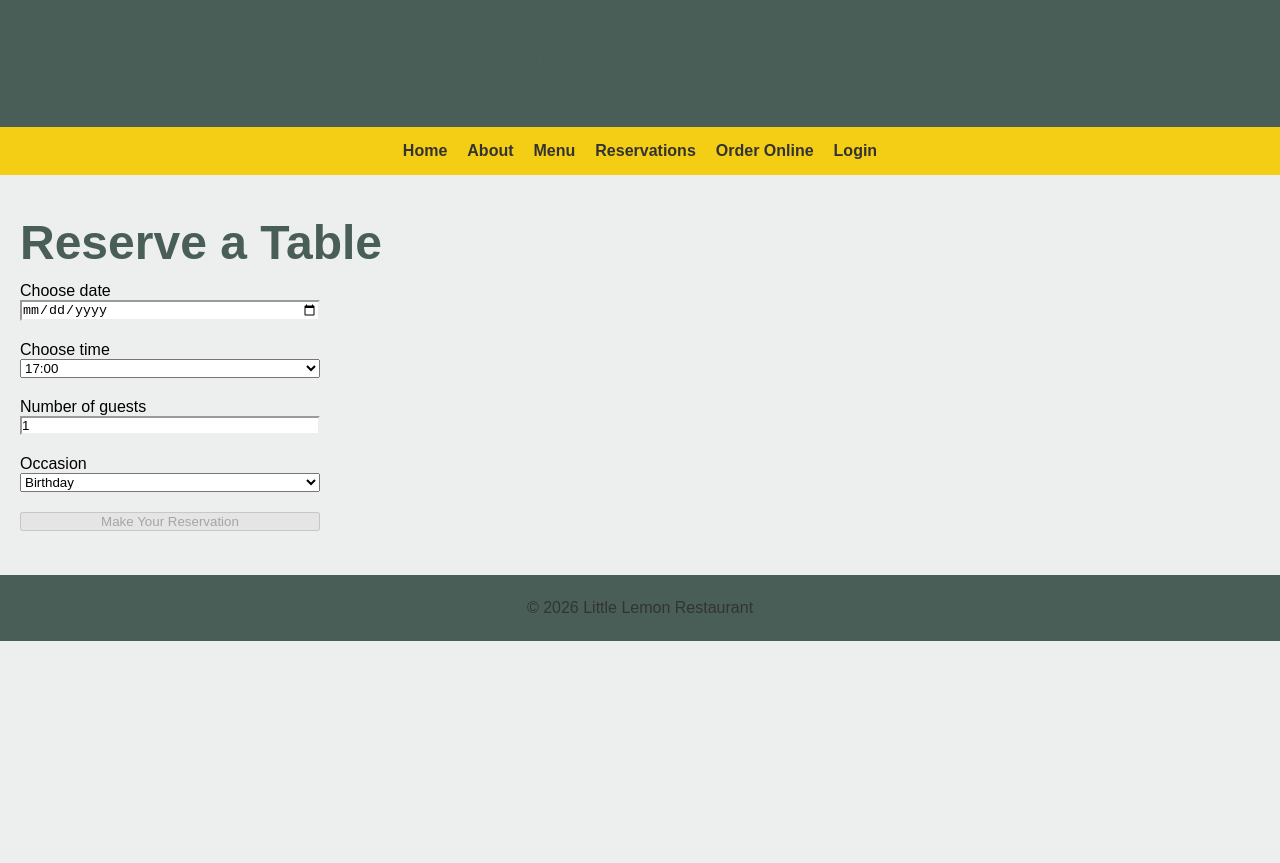
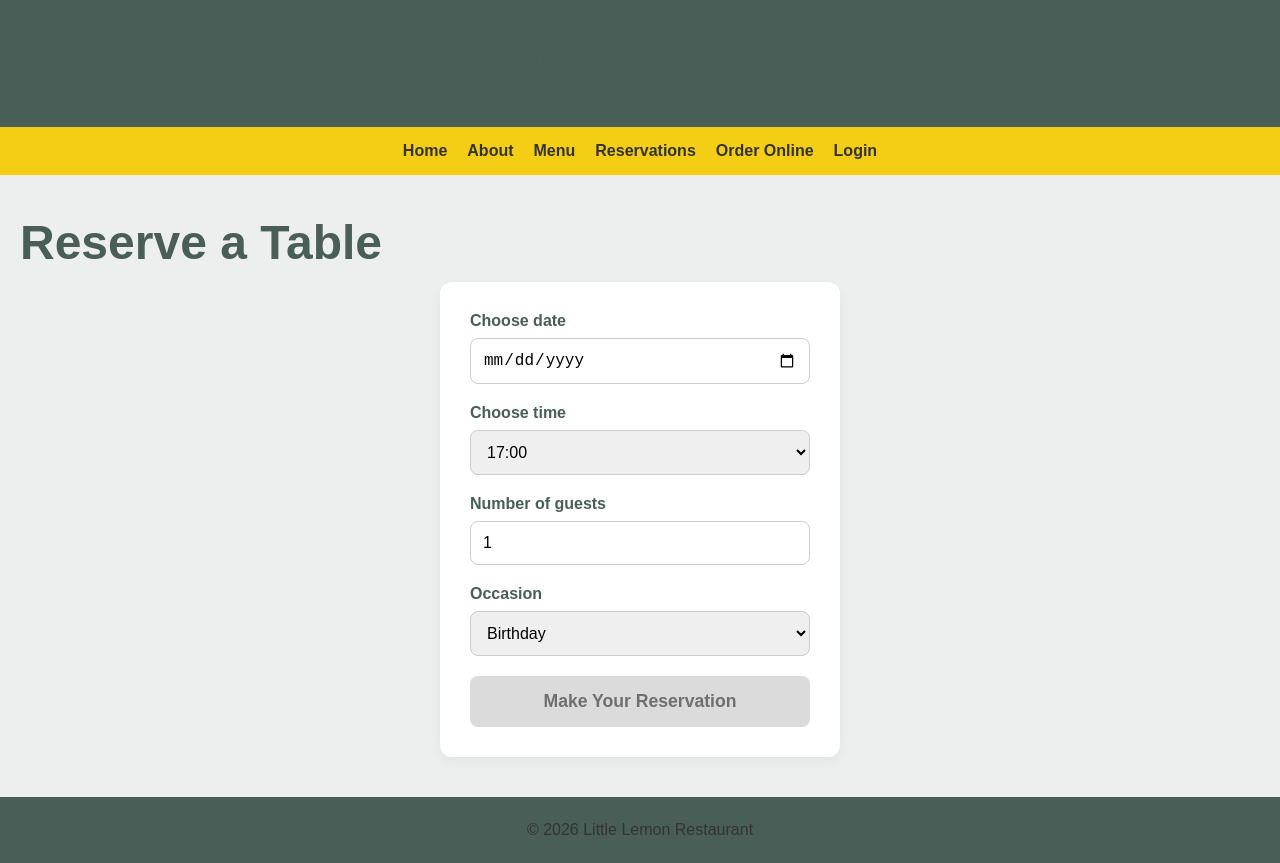
Before and after one commit to KhushiChauhan265/little-lemon-capstone, a React (Create React App) app: page /booking in a window 1280 px wide. Before the commit the page ends 800 px from the top, so only its background shows below. Built offline with nearby package versions, Linux system fonts and the light colour scheme.

Commit message:
completed Evaluating and revising UX

```diff
--- a/src/App.css
+++ b/src/App.css
@@ -124,3 +124,76 @@ img {
     font-size: 1.5rem;
   }
 }
+
+/* Form Styling - Better UX */
+
+form {
+  background-color: white;
+  padding: 30px;
+  border-radius: 12px;
+  box-shadow: 0 4px 12px rgba(0, 0, 0, 0.05);
+  max-width: 400px;
+  margin: 0 auto;
+}
+
+.form-field {
+  display: flex;
+  flex-direction: column;
+  margin-bottom: 20px;
+}
+
+label {
+  font-weight: bold;
+  color: #495E57;
+  margin-bottom: 8px;
+}
+
+input, select {
+  padding: 12px;
+  border: 1px solid #ccc;
+  border-radius: 8px;
+  font-size: 1rem;
+  transition: border-color 0.3s ease;
+}
+
+input:focus, select:focus {
+  outline: none;
+  border-color: #F4CE14;
+  box-shadow: 0 0 0 2px rgba(244, 206, 20, 0.2);
+}
+
+.error-message {
+  color: #e74c3c;
+  font-size: 0.85rem;
+  margin-top: 5px;
+  animation: fadeIn 0.3s ease;
+}
+
+@keyframes fadeIn {
+  from { opacity: 0; transform: translateY(-5px); }
+  to { opacity: 1; transform: translateY(0); }
+}
+
+button[type="submit"] {
+  background-color: #F4CE14;
+  color: #333333;
+  font-weight: bold;
+  font-size: 1.1rem;
+  padding: 15px;
+  border: none;
+  border-radius: 8px;
+  cursor: pointer;
+  transition: background-color 0.3s ease, transform 0.1s ease;
+  width: 100%;
+}
+
+button[type="submit"]:hover:not(:disabled) {
+  background-color: #d4b20e;
+  transform: translateY(-2px);
+}
+
+button[type="submit"]:disabled {
+  background-color: #ccc;
+  cursor: not-allowed;
+  opacity: 0.7;
+}
--- a/src/components/BookingForm.js
+++ b/src/components/BookingForm.js
@@ -10,11 +10,9 @@ function BookingForm({
   const [guests, setGuests] = useState(1);
   const [occasion, setOccasion] = useState("Birthday");
 
-  // Touched states for validation feedback
   const [isDateTouched, setIsDateTouched] = useState(false);
   const [isGuestsTouched, setIsGuestsTouched] = useState(false);
 
-  // Validation logic
   const isDateValid = date !== "";
   const isGuestsValid = guests >= 1 && guests <= 10;
   const isTimeValid = time !== "";
@@ -28,7 +26,6 @@ function BookingForm({
 
   const handleSubmit = (e) => {
     e.preventDefault();
-
     if (!isFormValid) return;
 
     const formData = {
@@ -46,15 +43,10 @@ function BookingForm({
   return (
     <form
       onSubmit={handleSubmit}
-      style={{
-        display: "grid",
-        maxWidth: "300px",
-        gap: "20px",
-      }}
       noValidate
       aria-label="Table Booking Form"
     >
-      <div style={{ display: "flex", flexDirection: "column" }}>
+      <div className="form-field">
         <label htmlFor="res-date">
           Choose date
         </label>
@@ -73,16 +65,16 @@ function BookingForm({
             }
           }}
           onBlur={() => setIsDateTouched(true)}
-          style={{ borderColor: !isDateValid && isDateTouched ? "red" : "initial" }}
+          style={{ borderColor: !isDateValid && isDateTouched ? "#e74c3c" : "" }}
         />
         {!isDateValid && isDateTouched && (
-          <span id="date-error" role="alert" style={{ color: "red", fontSize: "12px" }}>
+          <span id="date-error" className="error-message" role="alert">
             Please select a valid date.
           </span>
         )}
       </div>
 
-      <div style={{ display: "flex", flexDirection: "column" }}>
+      <div className="form-field">
         <label htmlFor="res-time">
           Choose time
         </label>
@@ -93,34 +85,29 @@ function BookingForm({
           aria-label="Choose time"
           aria-invalid={!isTimeValid}
           aria-describedby={!isTimeValid ? "time-error" : undefined}
-          onChange={(e) =>
-            setTime(e.target.value)
-          }
+          onChange={(e) => setTime(e.target.value)}
         >
           {availableTimes &&
             availableTimes.map((availableTime) => (
-              <option
-                key={availableTime}
-                value={availableTime}
-              >
+              <option key={availableTime} value={availableTime}>
                 {availableTime}
               </option>
             ))}
         </select>
         {!isTimeValid && (
-          <span id="time-error" role="alert" style={{ color: "red", fontSize: "12px" }}>
+          <span id="time-error" className="error-message" role="alert">
             Please select a valid time.
           </span>
         )}
       </div>
 
-      <div style={{ display: "flex", flexDirection: "column" }}>
-        <label htmlFor="guests">
+      <div className="form-field">
+        <label htmlFor="res-guests">
           Number of guests
         </label>
         <input
           type="number"
-          id="guests"
+          id="res-guests"
           min="1"
           max="10"
           required
@@ -128,39 +115,35 @@ function BookingForm({
           aria-invalid={!isGuestsValid && isGuestsTouched}
           aria-describedby={!isGuestsValid && isGuestsTouched ? "guests-error" : undefined}
           value={guests}
-          onChange={(e) =>
-            setGuests(Number(e.target.value))
-          }
+          onChange={(e) => setGuests(Number(e.target.value))}
           onBlur={() => setIsGuestsTouched(true)}
-          style={{ borderColor: !isGuestsValid && isGuestsTouched ? "red" : "initial" }}
+          style={{ borderColor: !isGuestsValid && isGuestsTouched ? "#e74c3c" : "" }}
         />
         {!isGuestsValid && isGuestsTouched && (
-          <span id="guests-error" role="alert" style={{ color: "red", fontSize: "12px" }}>
+          <span id="guests-error" className="error-message" role="alert">
             Please enter a number between 1 and 10.
           </span>
         )}
       </div>
 
-      <div style={{ display: "flex", flexDirection: "column" }}>
-        <label htmlFor="occasion">
+      <div className="form-field">
+        <label htmlFor="res-occasion">
           Occasion
         </label>
         <select
-          id="occasion"
+          id="res-occasion"
           required
           aria-label="Occasion"
           aria-invalid={!isOccasionValid}
           aria-describedby={!isOccasionValid ? "occasion-error" : undefined}
           value={occasion}
-          onChange={(e) =>
-            setOccasion(e.target.value)
-          }
+          onChange={(e) => setOccasion(e.target.value)}
         >
           <option>Birthday</option>
           <option>Anniversary</option>
         </select>
         {!isOccasionValid && (
-          <span id="occasion-error" role="alert" style={{ color: "red", fontSize: "12px" }}>
+          <span id="occasion-error" className="error-message" role="alert">
             Please select a valid occasion.
           </span>
         )}
```
